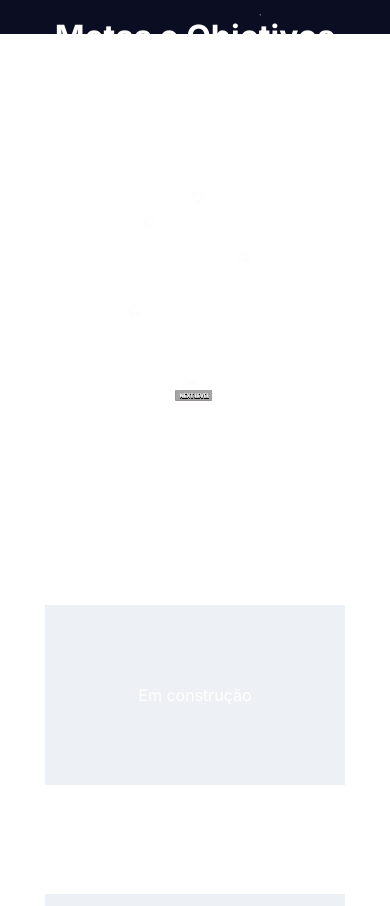
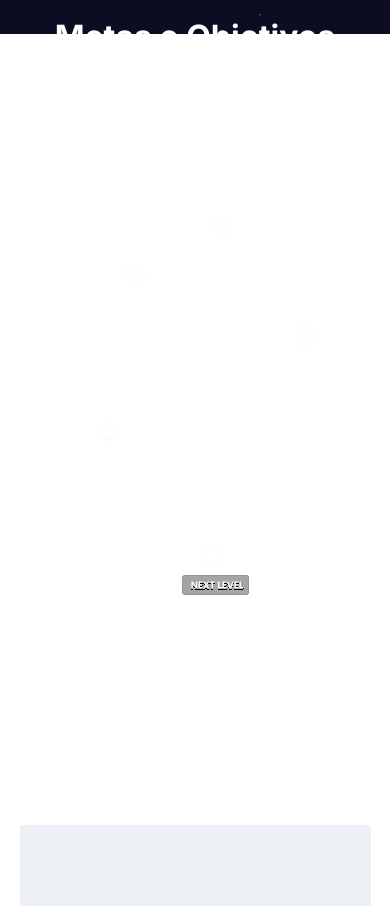
Before and after one commit to viniciochavess/profile, a Next.js app: page /profile in a window 390 px wide. Shown: the part 810-1716 px from the top of the page. Built offline with nearby package versions, Linux system fonts and the light colour scheme.

Commit message:
fix style layout responsive

```diff
--- a/components/DescriptionGoals.module.css
+++ b/components/DescriptionGoals.module.css
@@ -7,7 +7,7 @@
 
 .svg{
     margin-top: 50px;
-    padding: 40px;
+    width: 99%;
     display: flex;
     justify-content: center;
     align-items: center;
@@ -16,7 +16,7 @@
 
 @media (max-width:1080px) {
     .svg{
-        width: 800px;
+        width: 99%;
         height: 600px;
     }
 }
@@ -24,9 +24,12 @@
 
 @media (max-width:899px) {
     .svg{
+        display: flex;
+        justify-content: center;
+        align-self: center;
 
-        width: 450px;
-        height: 450px;
+
+
     }
 
     .text{
@@ -36,10 +39,11 @@
 
 @media (max-width:600px){
     .svg{
-        padding: 40px;
+        width: 99%;
+
+
         margin-top: 50px;
-        width: 340px;
-        height: 300px;
+
     }
 
     .text{
@@ -49,8 +53,10 @@
 
 
 @media (max-width:499px) {
+
     .svg{
-        width: 220px;
+
+        width: 99%;
     }
 
     .text{
--- a/components/DescriptionGoals.tsx
+++ b/components/DescriptionGoals.tsx
@@ -1,12 +1,13 @@
-import classes from './DescriptionGoals.module.css'
+import classes from "./DescriptionGoals.module.css";
 export function DescriptionGoals() {
   return (
     <>
-    <h1 className={classes.text}>Metas e Objetivos</h1>
-      <svg className={classes.svg}
-        width="1080"
+      <h1 className={classes.text}>Metas e Objetivos</h1>
+      <svg
+        className={classes.svg}
+        width="1156"
         height="1304"
-        viewBox="0 0 1318 1304"
+        viewBox="0 0 1156 1304"
         fill="none"
         xmlns="http://www.w3.org/2000/svg"
       >
@@ -72,7 +73,7 @@ export function DescriptionGoals() {
         </g>
         <g filter="url(#filter7_d_44_17)">
           <path
-            d="M671 59L385.275 197.449C377.251 201.337 377.943 212.989 386.371 215.9L946.702 409.452C955.189 412.384 955.811 424.149 947.68 427.959L296.893 732.927C290.911 735.73 289.243 743.461 293.536 748.481L636.5 1149.5M1818 584.5L1792.75 574.972C1791.92 574.659 1791.05 574.457 1790.17 574.373L1634.5 559.5"
+            d="M682.5 63.5L409.051 195.35C401.127 199.171 401.642 210.625 409.878 213.719L933.26 410.333C941.475 413.419 942.015 424.834 934.128 428.682L308.462 733.908C302.631 736.753 301.011 744.313 305.165 749.298L637 1147.5"
             stroke="white"
             stroke-width="8"
             stroke-linecap="round"
@@ -326,10 +327,10 @@ export function DescriptionGoals() {
           </filter>
           <filter
             id="filter7_d_44_17"
-            x="257.133"
-            y="28.9991"
-            width="1594.87"
-            height="1158.5"
+            x="268.844"
+            y="33.4991"
+            width="704.901"
+            height="1152"
             filterUnits="userSpaceOnUse"
             color-interpolation-filters="sRGB"
           >
--- a/src/app/global.css
+++ b/src/app/global.css
@@ -2,4 +2,5 @@
     margin: 0;
     padding: 0;
 
+
 }
--- a/src/app/profile/profile.module.css
+++ b/src/app/profile/profile.module.css
@@ -1,3 +1,4 @@
+
 .container{
     display: flex;
     justify-content: center;
@@ -18,18 +19,18 @@
 
 @media (max-width:899px) {
     .main{
-        width: 600px;
+        width: 90%;
     }
 }
 
 @media (max-width:699px) {
     .main{
-        width: 500px;
+        width: 90%;
     }
 }
 
 @media (max-width:499px) {
     .main{
-        width: 300px;
+        width: 90%;
     }
 }
```
